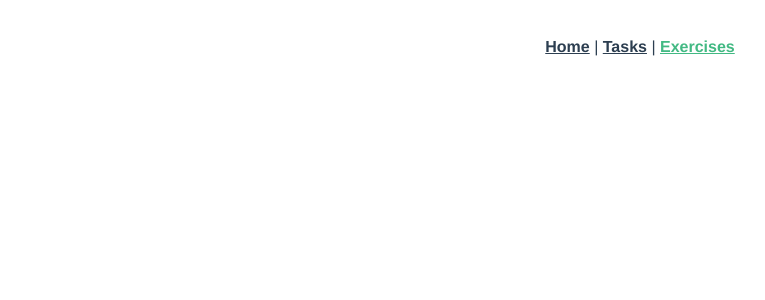
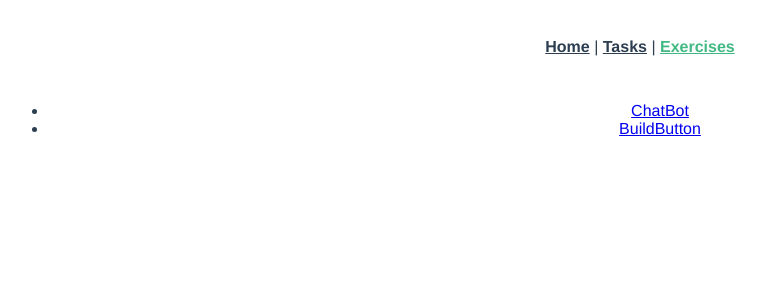
Before and after one commit to ridiculously-reusable-components/workshop-resources, a Vue app: page /#/exercises in a window 1280 px wide. Shown: the top 300 px of the page, without its empty margins (0-765 px from the left). Built offline with nearby package versions, Linux system fonts and the light colour scheme.

Commit message:
:sparkles: Improve exercises landing page

```diff
--- a/src/router.js
+++ b/src/router.js
@@ -1,8 +1,6 @@
 import Vue from "vue";
 import Router from "vue-router";
 import Home from "./views/Home.vue";
-
-import Exercises from './views/Exercises.vue';
 
 Vue.use(Router);
 
@@ -12,12 +10,19 @@ export default new Router({
 			path: '/',
 			name: 'home',
 			component: Home
-		},
-		{
+    },
+    {
+      path: '/exercises',
+      name: 'exercises',
+      component: () =>
+        import('./views/Exercises.vue')
+    },
+    {
       path: '/exercises/:exercise',
-			name: 'exercises',
-			component: Exercises
-		},
+      name: 'exercises',
+      component: () =>
+        import(/* webpackChunkName: "exercise" */ './views/Exercises.vue')
+    },
 		{
 			path: '/tasks/:task',
 			name: 'tasks',
@@ -25,7 +30,7 @@ export default new Router({
 			// this generates a separate chunk (about.[hash].js) for this route
 			// which is lazy-loaded when the route is visited.
 			component: () =>
-				import(/* webpackChunkName: "about" */ './views/Tasks.vue')
+				import(/* webpackChunkName: "tasks" */ './views/Tasks.vue')
 		}
 	]
 })
--- a/src/views/Exercises.vue
+++ b/src/views/Exercises.vue
@@ -1,14 +1,33 @@
 <template>
   <div>
-    <component :is="currentExercise" />
+    <component v-if="currentExercise" :is="currentExercise" />
+    <section v-else>
+      <ul>
+        <li v-for="exercise in exercises" :key="exercise">
+          <router-link :to="`/exercises/${exercise}`">{{ exercise }}</router-link>
+        </li>
+      </ul>
+    </section>
   </div>
 </template>
 
 <script>
 export default {
+  data () {
+    return {
+      exercises: [
+        'ChatBot',
+        'BuildButton'
+      ]
+    }
+  },
   computed: {
     currentExercise () {
-      return () => import(`@/exercises/${this.$route.params.exercise}.vue`)
+      if (this.$route.params.exercise) {
+        return () => import(`@/exercises/${this.$route.params.exercise}.vue`)
+      } else {
+        return false
+      }
     }
   }
 }
```
